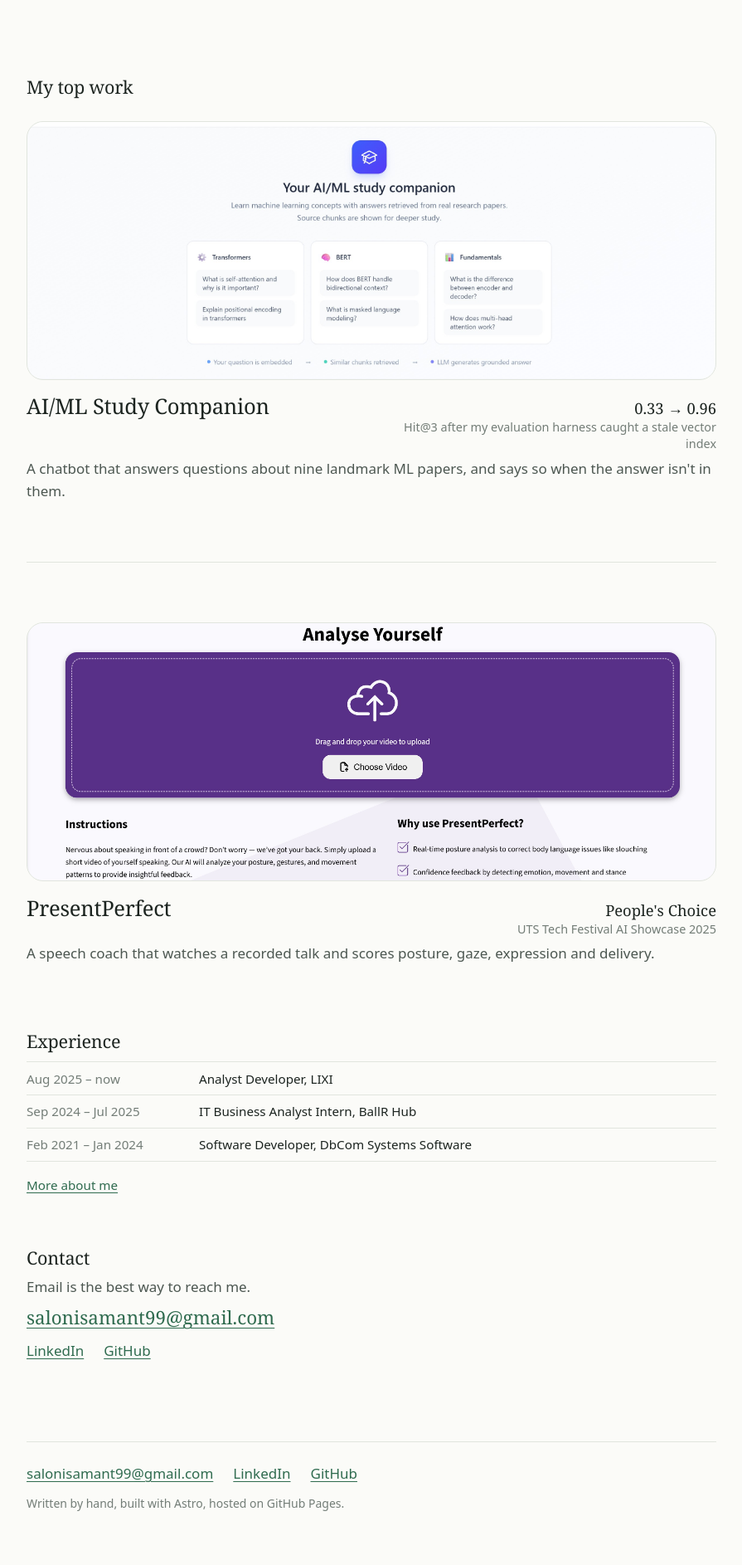
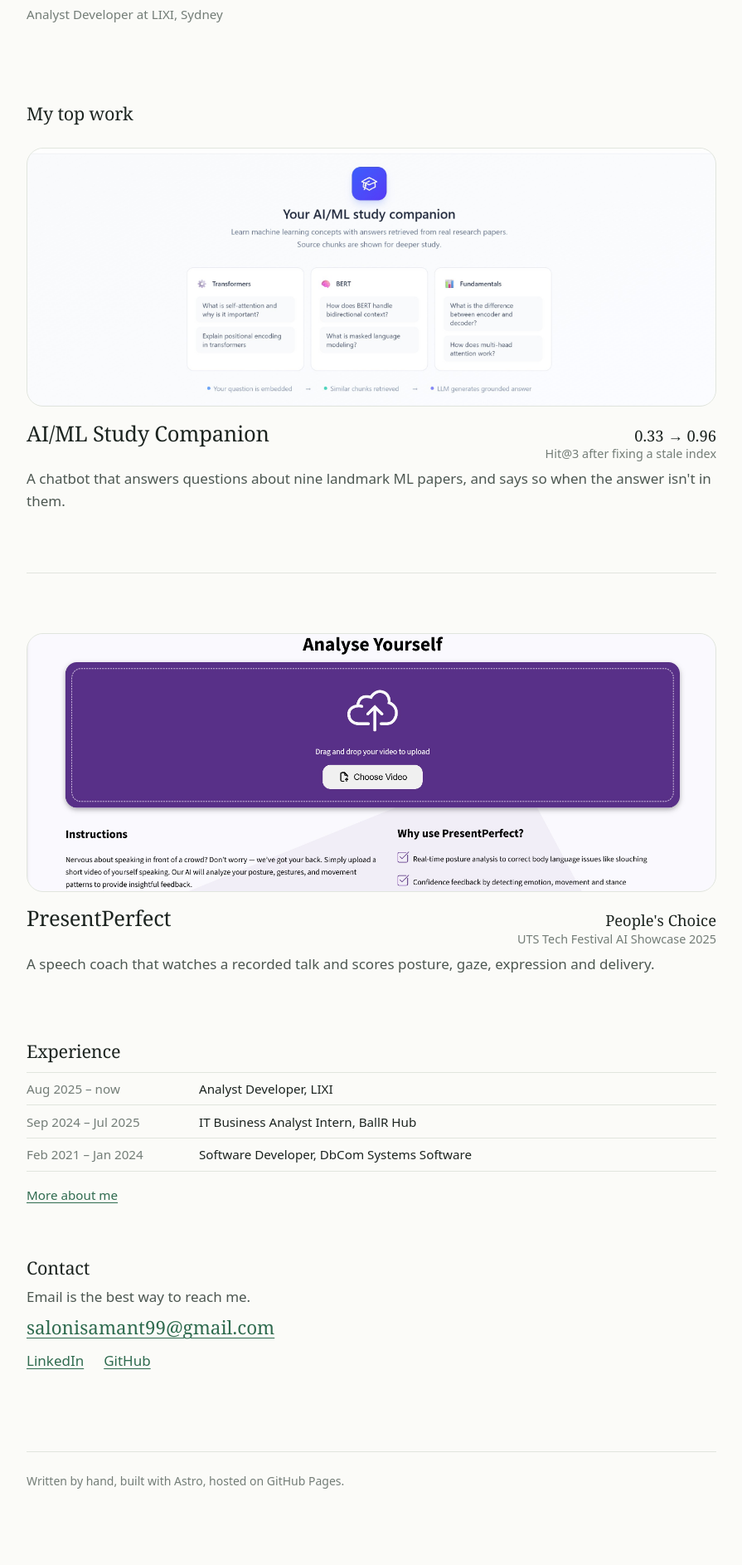
Before and after one commit to saloni-11/my-work, an Astro site: page / in a window 1280 px wide. Shown: the part 262-2148 px from the top of the page at 83% size, without its empty margins (192-1087 px from the left). After the commit the page ends 2121 px from the top, so only its background shows below. Built offline with nearby package versions, Linux system fonts and the light colour scheme; Astro itself is replaced by a stand-in of ours.

Commit message:
Tidy home page: role line, no repeated contacts, shorter result label
Show the role and location under the intro, drop the footer contact links
on the home page where the Contact section sits just above, shorten the
Study Companion result label so it fits on one line, and keep the
contact button's dark background when the page is printed.

```diff
--- a/src/content/work/study-companion.mdx
+++ b/src/content/work/study-companion.mdx
@@ -11,7 +11,7 @@ role: Everything, from corpus to deployment
 stack: [LlamaIndex, ChromaDB, Groq, sentence-transformers, RAGAS, FastAPI, React, Docker, GitHub Actions]
 headline:
   value: 0.33 → 0.96
-  label: Hit@3 after my evaluation harness caught a stale vector index
+  label: Hit@3 after fixing a stale index
 metrics:
   - label: Faithfulness
     value: '0.79'
--- a/src/layouts/Base.astro
+++ b/src/layouts/Base.astro
@@ -91,11 +91,16 @@ const nav = [
     </main>
 
     <footer class="site-footer wrap">
-      <ul class="footer-links">
-        <li><a href={`mailto:${site.links.email}`}>{site.links.email}</a></li>
-        <li><a href={site.links.linkedin} rel="me">LinkedIn</a></li>
-        <li><a href={site.links.github} rel="me">GitHub</a></li>
-      </ul>
+      {
+        // The home page has its own Contact section right above, so skip the repeat.
+        !hideName && (
+          <ul class="footer-links">
+            <li><a href={`mailto:${site.links.email}`}>{site.links.email}</a></li>
+            <li><a href={site.links.linkedin} rel="me">LinkedIn</a></li>
+            <li><a href={site.links.github} rel="me">GitHub</a></li>
+          </ul>
+        )
+      }
       <p class="small">Written by hand, built with Astro, hosted on GitHub Pages.</p>
     </footer>
 
--- a/src/pages/index.astro
+++ b/src/pages/index.astro
@@ -16,6 +16,7 @@ const featured = (await getCollection('work', ({ data }) => data.featured)).sort
       <a class="pill" href="#contact">Get in touch</a>
     </div>
     <p class="bio">{site.statement}</p>
+    <p class="where">{site.role}, {site.location}</p>
   </section>
 
   <section class="work wrap" aria-labelledby="work-heading">
@@ -79,6 +80,9 @@ const featured = (await getCollection('work', ({ data }) => data.featured)).sort
     font-weight: 500;
     text-decoration: none;
     white-space: nowrap;
+    /* Keep the dark button when printed or saved as PDF. */
+    -webkit-print-color-adjust: exact;
+    print-color-adjust: exact;
   }
   .pill:hover {
     background: var(--pen);
@@ -87,7 +91,11 @@ const featured = (await getCollection('work', ({ data }) => data.featured)).sort
     max-width: 38rem;
     font-size: 1.15rem;
     color: var(--ink-soft);
-    margin-bottom: 0.75rem;
+    margin-bottom: 0.5rem;
+  }
+  .where {
+    font-size: 0.95rem;
+    color: var(--ink-faint);
   }
 
   .work {
--- a/src/site.ts
+++ b/src/site.ts
@@ -11,7 +11,7 @@ export const site = {
   statement:
     'I build LLM and ML systems for financial services, and the evaluation and guardrails that make them safe to rely on.',
 
-  role: 'Analyst Developer at LIXI, Australia’s lending standards body',
+  role: 'Analyst Developer at LIXI',
   location: 'Sydney',
   workRights: 'Full work rights until February 2029. No sponsorship needed.',
 
```
